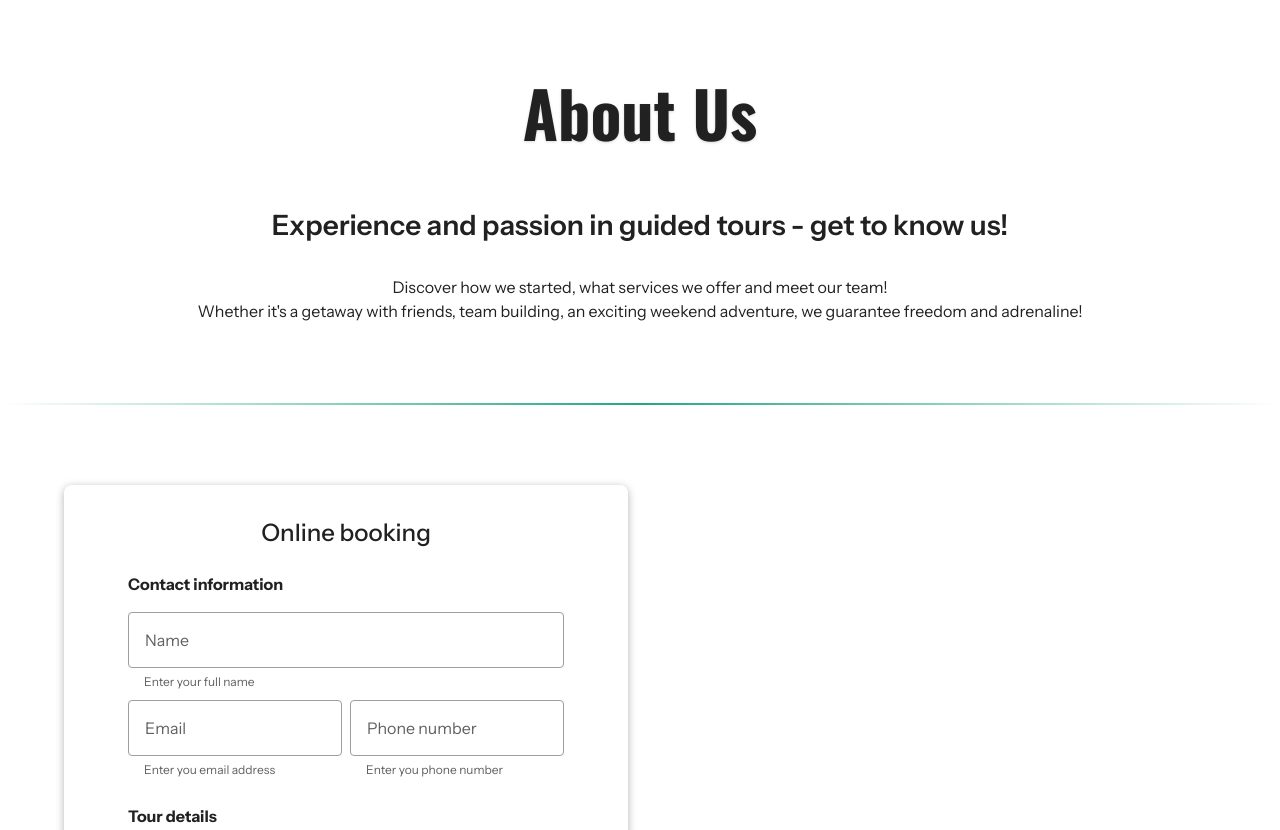
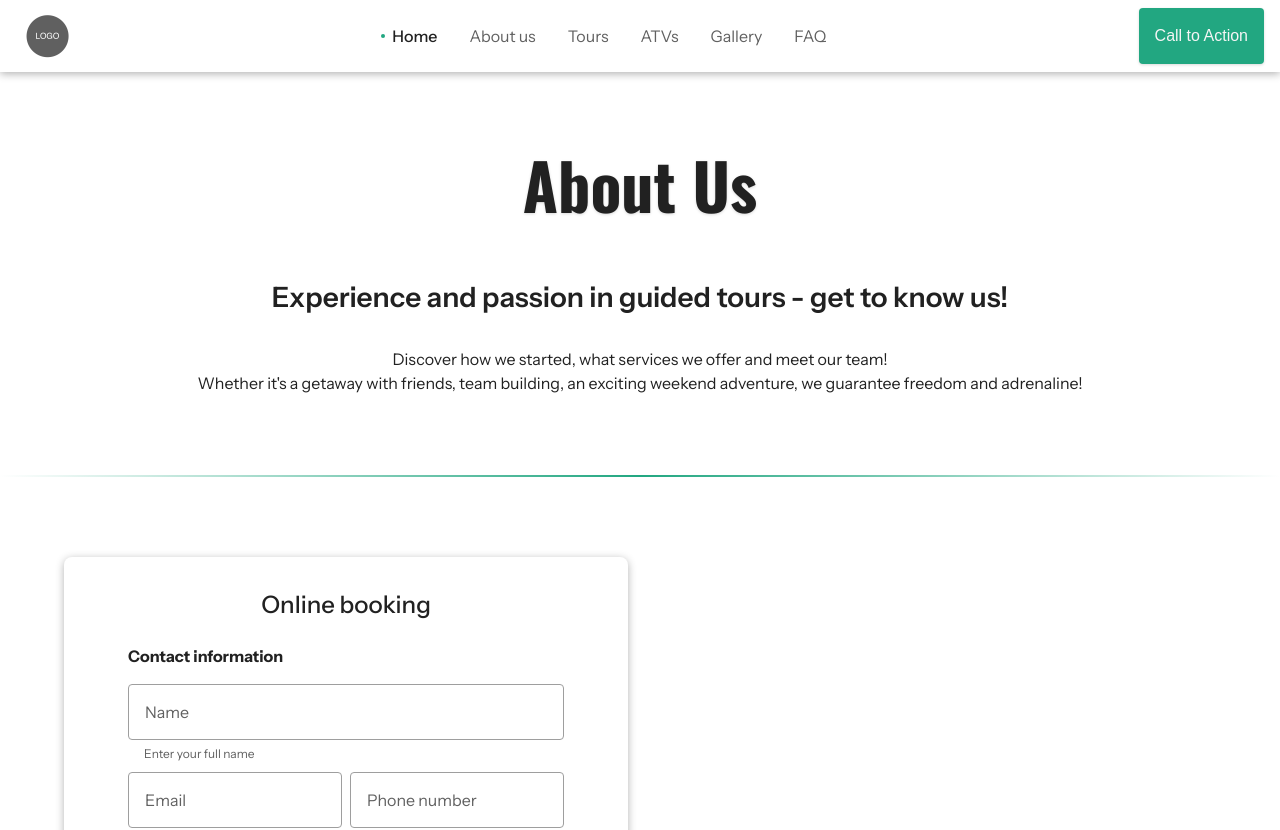
Before and after one commit to bdavid112/quadturalajosmizse, a React (Vite) app: page / in a window 1280 px wide. Shown: the top 830 px of the page. Built offline with nearby package versions, Linux system fonts and the light colour scheme.

Commit message:
Added top navbar

```diff
--- a/src/App.tsx
+++ b/src/App.tsx
@@ -6,12 +6,15 @@ import {
   useLocalization,
 } from './context/LocalizationContext'
 import BookingForm from './components/ui/forms/BookingForm'
+import TopNavbar from './components/ui/navigation/TopNavbar'
+import { BrowserRouter, Route, Router, Routes } from 'react-router-dom'
 
 function TestLocalization() {
   /* const { lang, setLang } = useLocalization() */
 
   return (
     <>
+      <TopNavbar></TopNavbar>
       <HeroLayout page="about-us" section="hero" divider={true}></HeroLayout>
       <section className="grid padding-y-5xl">
         <div className="row">
@@ -27,9 +30,14 @@ function TestLocalization() {
 function App() {
   return (
     <LocalizationProvider>
-      <div /* style={{ height: '200vh' }} */>
-        <TestLocalization></TestLocalization>
-      </div>
+      <BrowserRouter>
+        <Routes>
+          <Route
+            path="/"
+            element={<TestLocalization></TestLocalization>}
+          ></Route>
+        </Routes>
+      </BrowserRouter>
     </LocalizationProvider>
   )
 }
--- /dev/null
+++ b/src/components/ui/navigation/TopNavbar.tsx
@@ -0,0 +1,40 @@
+import './top-navbar.scss'
+import logo from '../../../assets/logo_placeholder.png'
+
+import * as React from 'react'
+import { NavLink } from 'react-router-dom'
+import { useLocalization } from '../../../context/LocalizationContext'
+import { t } from '../../../utils/translator'
+import ButtonPrimary from '../buttons/ButtonPrimary'
+import { useNavbar } from '../../../hooks/useNavbar'
+
+interface Props {}
+
+const TopNavbar: React.FunctionComponent<Props> = ({}) => {
+  const { lang } = useLocalization()
+  const { links } = useNavbar()
+
+  return (
+    <nav className="top-navbar width-full sticky z-top box-shadow-medium padding-x-lg flex align-center justify-between">
+      <NavLink className="logo" to="/">
+        <img src={logo} alt="Company logo" />
+      </NavLink>
+      <ul className="nav-links flex flex-gap-2xl">
+        {links.map((link) => (
+          <li>
+            <NavLink
+              className={({ isActive }) =>
+                isActive ? 'nav-link active' : 'nav-link'
+              }
+              to={link.path}
+            >
+              {link.label}
+            </NavLink>
+          </li>
+        ))}
+      </ul>
+      <ButtonPrimary label={'Call to Action'}></ButtonPrimary>
+    </nav>
+  )
+}
+export default TopNavbar
--- /dev/null
+++ b/src/components/ui/navigation/top-navbar.scss
@@ -0,0 +1,66 @@
+@import '../../../styles/tokens.scss';
+
+.top-navbar {
+  top: 0;
+  height: 4.5rem;
+  background-color: $surface-100;
+}
+
+.logo {
+  width: 4rem;
+  height: 4rem;
+
+  img {
+    width: 100%;
+    height: 100%;
+  }
+}
+
+.nav-links {
+  li {
+    list-style: none;
+  }
+}
+
+.nav-link {
+  text-decoration: none;
+  color: $text-secondary;
+  position: relative;
+  transition: color $bezier-fast;
+
+  &::before {
+    content: '';
+    position: absolute;
+    bottom: -25%;
+    left: 50%;
+    width: 0;
+    height: 2px;
+    background: $color-primary-500;
+    transition:
+      width $bezier-smooth,
+      left $bezier-smooth;
+    border-radius: $radius-full;
+  }
+
+  &:hover {
+    color: $text-primary;
+
+    &::before {
+      width: 100%;
+      left: 0;
+    }
+  }
+
+  &.active {
+    font-weight: 500;
+    color: $text-primary;
+
+    &::before {
+      left: -25%;
+      top: 50%;
+      transform: translateY(-50%);
+      width: 4px;
+      height: 4px;
+    }
+  }
+}
--- /dev/null
+++ b/src/hooks/useNavbar.ts
@@ -0,0 +1,12 @@
+export const useNavbar = () => {
+  const links = [
+    { label: 'Home', path: '/' },
+    { label: 'About us', path: '/about-us' },
+    { label: 'Tours', path: '/tours' },
+    { label: 'ATVs', path: '/atvs' },
+    { label: 'Gallery', path: '/gallery' },
+    { label: 'FAQ', path: '/faq' },
+  ]
+
+  return { links }
+}
```
Also changed, not shown: src/assets/logo_placeholder.png (added).
